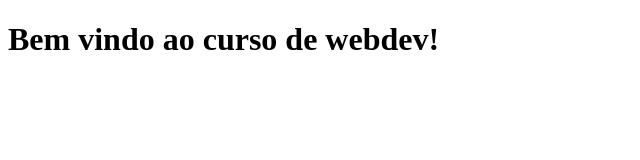
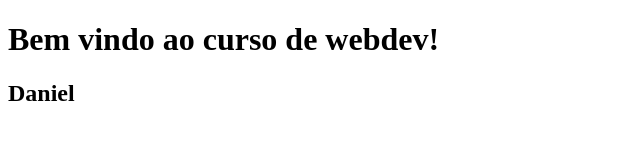
Before and after one commit to DanielLCintra/first-class, a plain HTML site: page index.html in a window 1280 px wide. Shown: the whole page, without its empty margins (0-640 px from the left). Drawn offline with Linux system fonts and the light colour scheme.

Commit message:
meu nome

```diff
--- a/index.html
+++ b/index.html
@@ -6,6 +6,7 @@
 </head>
 <body>
     <h1>Bem vindo ao curso de webdev!</h1>
+    <h2>Daniel</h2>
     <script src="script.js"></script>
 </body>
 </html>
```
